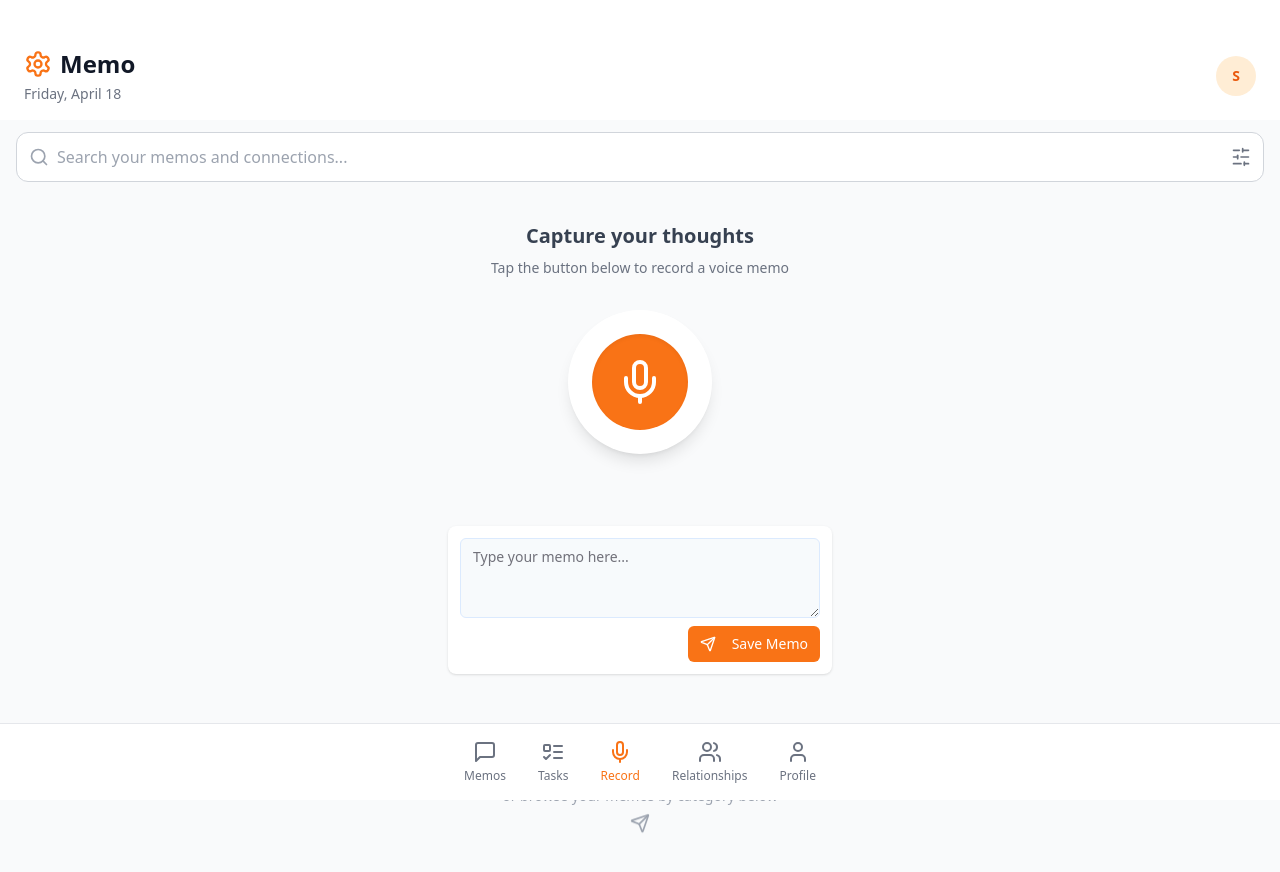
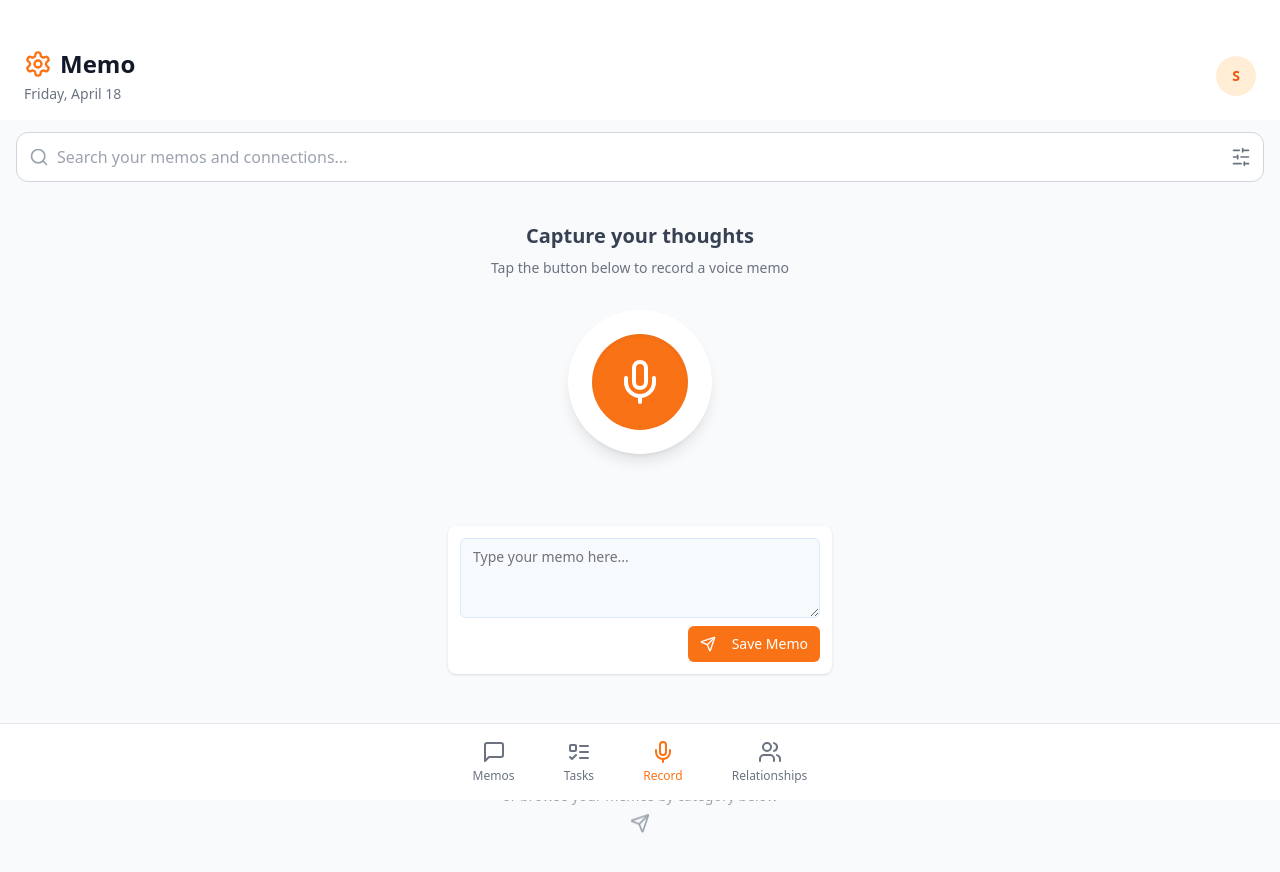
Before and after one commit to NateKeola/voice-thought-capture-app-24, a React (Vite) app: page /home in a window 1280 px wide. Shown: the top 872 px of the page. Built offline with nearby package versions, Linux system fonts and the light colour scheme; sample sign-in values are in the browser's storage.

Commit message:
Remove profile tab from bottom nav
Remove the profile tab from the bottom navigation bar and ensure the profile icon in the top right is used for profile navigation across all tabs.

```diff
--- a/src/components/BottomNavBar.tsx
+++ b/src/components/BottomNavBar.tsx
@@ -1,6 +1,6 @@
 
 import React from 'react';
-import { Mic, MessageSquare, Users, User, ListTodo } from 'lucide-react';
+import { Mic, MessageSquare, Users, ListTodo } from 'lucide-react';
 import { useNavigate } from 'react-router-dom';
 
 interface BottomNavBarProps {
@@ -16,8 +16,6 @@ const BottomNavBar: React.FC<BottomNavBarProps> = ({ activeTab, onTabChange }) =
       navigate('/memos');
     } else if (tab === 'relationships') {
       navigate('/relationships');
-    } else if (tab === 'profile') {
-      navigate('/profile');
     } else if (tab === 'tasks') {
       navigate('/tasks');
     } else if (tab === 'record') {
@@ -69,16 +67,6 @@ const BottomNavBar: React.FC<BottomNavBarProps> = ({ activeTab, onTabChange }) =
           <Users size={24} />
           <span className="text-xs mt-1">Relationships</span>
         </button>
-
-        <button
-          onClick={() => handleTabClick('profile')}
-          className={`flex flex-col items-center p-2 ${
-            activeTab === 'profile' ? 'text-orange-500' : 'text-gray-500'
-          }`}
-        >
-          <User size={24} />
-          <span className="text-xs mt-1">Profile</span>
-        </button>
       </div>
     </div>
   );
```
